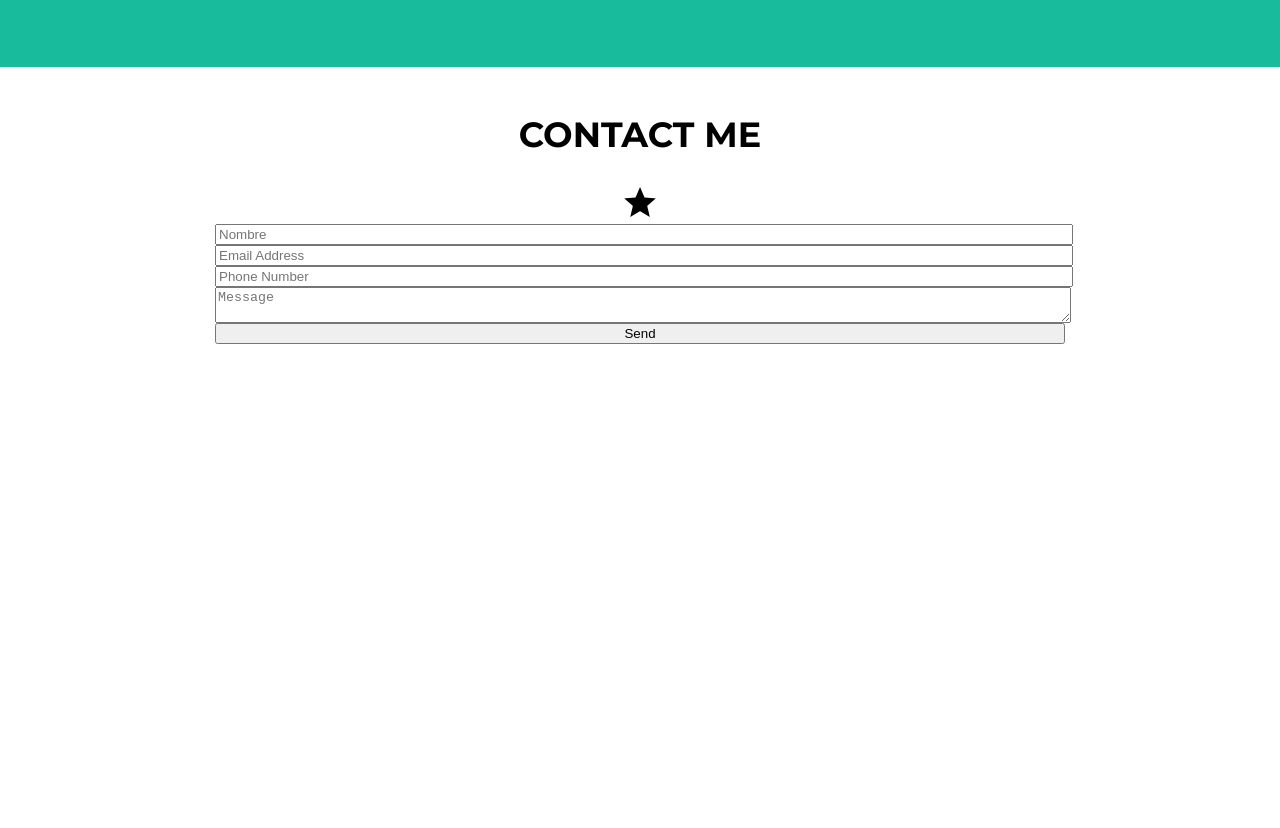
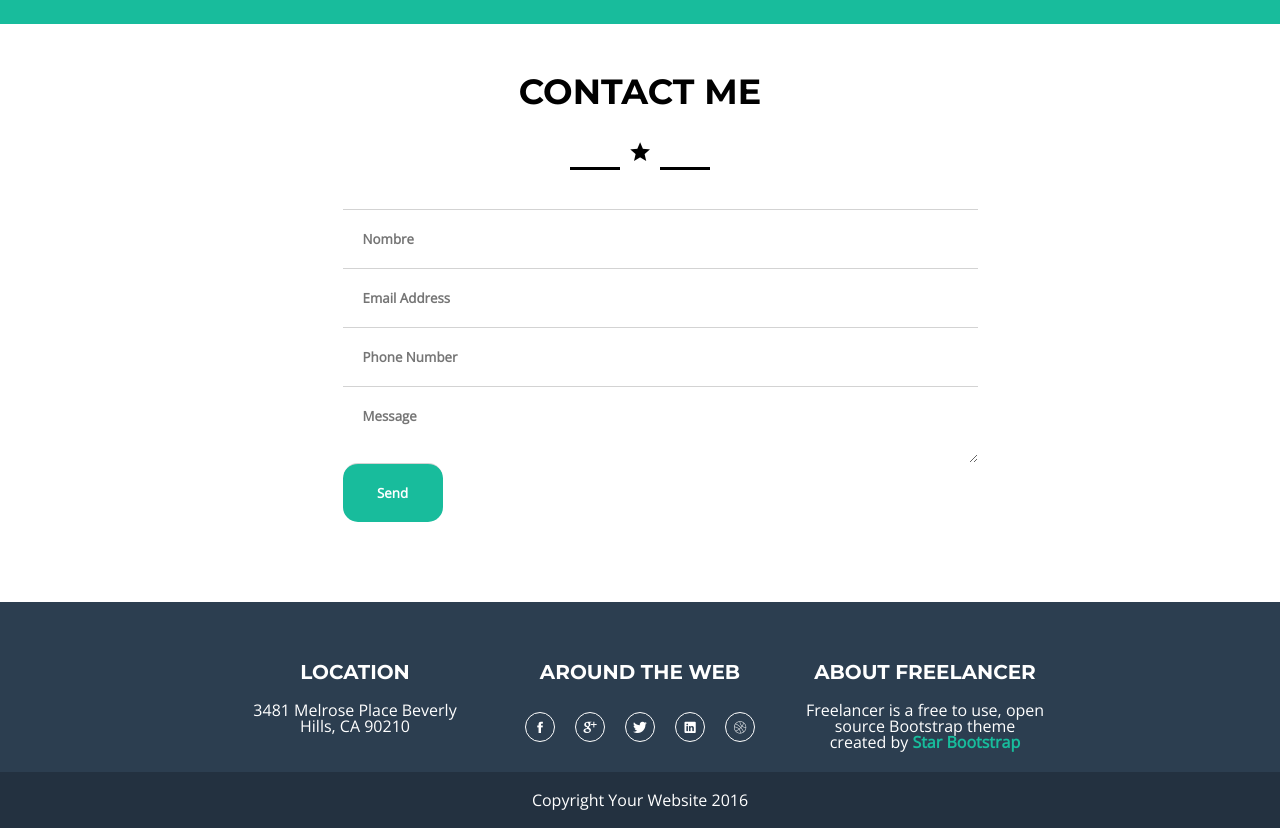
Before and after one commit to danielagaray/workshop, a plain HTML site: page index.html in a window 1280 px wide. Shown: the part 1723-2551 px from the top of the page. Before the commit the page ends 2139 px from the top, so only its background shows below. Drawn offline with nearby package versions, Linux system fonts and the light colour scheme.

Commit message:
Workshop version final

```diff
--- a/css/style.css
+++ b/css/style.css
@@ -1,3 +1,25 @@
+
+.line:before{
+
+	content: "";
+	width: 50px;
+	height: 3px;
+	background: white;
+	display: inline-block;
+	margin-bottom: 2px;
+
+}
+
+.line:after{
+
+	content: "";
+	width: 50px;
+	height: 3px;
+	background: white;
+	display: inline-block;
+	margin-bottom: 2px;
+
+}
 .contenedor{
 	max-width: 850px;
 	margin: auto;
@@ -5,6 +27,7 @@
 
 header{
 	background: #18BC9C;
+	padding-bottom: 40px;
 }
 
 header nav{
@@ -45,15 +68,39 @@ p{
 	align-items: center;
 }
 
-.headerpadding{
-	padding:90px;
-}
 
 header ul{
 	display: flex;
 	justify-content: space-around;
 	align-items: center;
 }
+
+header img{
+	padding-top: 70px;
+}
+
+.menuresp{
+	border: 1px solid white;
+	border-radius: 15px;
+	display: flex;
+	color: white;
+	align-items: center;
+	justify-content: space-between;
+	max-width: 100%;
+	padding:15px;
+	text-transform: uppercase;
+	display: none;
+}
+
+
+
+.menunavegador{
+	font-family: 'Montserrat';
+}
+
+
+
+
 /*
 .line:before{
 	content: "";
@@ -76,12 +123,39 @@ header img{
 	margin: 20px;
 }
 
-header p{
+header article p{
 	margin: 20px;
 }
 
 /*PORTFOLIO-------------------------*/
+.port li a:hover{
+	background-color:#18BC9C;
+	opacity: 0.3;
+	mix-blend-mode: multiply;
 
+}
+
+.port .line:before{
+
+	content: "";
+	width: 50px;
+	height: 3px;
+	background: black;
+	display: inline-block;
+	margin-bottom: 2px;
+
+}
+
+.port .line:after{
+
+	content: "";
+	width: 50px;
+	height: 3px;
+	background: black;
+	display: inline-block;
+	margin-bottom: 2px;
+
+}
 .imgportfolio{
 	width: 100%;
 	height: auto;
@@ -110,6 +184,7 @@ h2{
 }
 
 /*ABOUT*/
+
 
 .about{
 	background-color: #18BC9C;
@@ -163,11 +238,36 @@ h2{
 }
 
 /*CONTACT ME*/
+
+.contact .line:before{
+
+	content: "";
+	width: 50px;
+	height: 3px;
+	background: black;
+	display: inline-block;
+	margin-bottom: 2px;
+
+}
+
+.contact .line:after{
+
+	content: "";
+	width: 50px;
+	height: 3px;
+	background: black;
+	display: inline-block;
+	margin-bottom: 2px;
+
+}
+
+
 .contact{
 	text-align: center;
 	padding: 50px 0;
 	color: black;
 	font-size: 40px;
+
 }
 
 .contact form input, .contact form textarea{
@@ -175,6 +275,168 @@ h2{
 	width: 100%;
 }
 
+.formulario input, .formulario textarea{
+	padding: 20px;
+	border-style: solid hidden hidden hidden;
+	border-width: 1px;
+	border-color: lightgrey;
+	font-family: 'Open Sans';
+	font-weight: 600;
+	font-size:
+}
+
 .formulario{
+
+	width: 70%;
+    margin: auto;
+    padding: 30px 0;
+}
+
+input[type=submit]{
+
+	background-color: #18BC9C;
+	color: white;
+	border-radius: 15px;
+}
+
+form div{
+	width: 15%;
+	min-width: 100px;
+}
+
+/*FOOTER*/
+
+footer{
+	background-color: #2C3E50;
+	text-align: center;
+	color: white;
+	padding-top:40px;
+}
+
+footer article{
+	margin: 20px;
+	flex: 1;
+}
+
+.copyright{
+	background-color: #233140;
 	padding: 20px;
+	color: white;
+	font-family: 'Open Sans';
 }
+
+.futer{
+	display: flex;
+	justify-content: space-around;
+}
+
+
+
+footer ul{
+
+	display: flex;
+	font-size: 15px;
+	justify-content: center;
+
+}
+
+footer ul li{
+	padding: 10px;
+}
+
+footer a{
+	border:1px solid white;
+	border-radius: 50%;
+	height: 30px;
+	width: 30px;
+	color: white;
+	display: inline-block;
+	padding-top: 7px;
+	box-sizing: border-box;
+
+}
+
+.alink{
+	border: none;
+	text-decoration: none;
+	color: #18BC9C;
+	font-weight: 600;
+	display: inline;
+
+}
+
+footer h3{
+	margin-bottom: 20px;
+}
+
+.ion-android-star{
+	font-size: 25px;
+}
+
+
+
+/*queries*/
+
+@media screen and (max-width: 680px){
+	header ul{
+	display: none;
+	justify-content: space-around;
+	align-items: center;
+	}
+
+	.menuresp{
+		display: inline-block;
+	}
+
+	.menuresp span, .menuresp p{
+		display: inline;
+	}
+
+	.futer{
+	flex-direction: column;
+	}
+
+	.alink{
+		display: inline;
+	}
+
+	footer ul{
+		justify-content: center;
+	}
+
+
+
+}
+
+@media screen and (max-width: 450px){
+
+
+	.portfolio li{
+		display: block;
+		width: 100%;
+	}
+
+	.about div{
+	display: inline-block;
+	}
+
+	.formulario{
+		width: 100%;
+	}
+
+	.formulario input, .formulario textarea{
+		width: 100%;
+		padding: 20px 0;
+	}
+
+
+	.futer{
+	flex-direction: column;
+	}
+
+	.alink{
+		display: inline;
+	}
+
+
+}
--- a/index.html
+++ b/index.html
@@ -21,9 +21,18 @@
 					<li><a href="about.html">About</a></li>
 					<li><a href="contact.html">Contact</a></li>
 				</ul>
+
+				<div class="menuresp">
+					<p class="menunavegador">Menu</p>
+					<span class="ion-navicon-round"></span>
 				</div>
+
+
+			</div>
+
+
 		</nav>
-		<div class="contenedor headerpadding" >
+		<div class="contenedor" >
 			<article>
 				<img src="images/profile.png">
 				<h1>Nombre Apellido</h1>
@@ -32,7 +41,12 @@
 				</span>
 				<p>Web Developer - Graphic Artists - User Experience Design</p>
 			</article>
+
+
 		</div>
+
+
+
 	</header>
 
 	<section class="port">
@@ -112,6 +126,7 @@
 			<span class="line">
 					<span class="ion-android-star"></span>
 			</span>
+			<div class="formulario" >
 				<form method="POST" action="enviar.php" enctype="multipart/form-data">
 					<label for="nombre"></label>
 					<input type="text" name="nombre" placeholder="Nombre" required>
@@ -124,44 +139,64 @@
 
 					<label for="message"></label>
 					<textarea name="message" placeholder="Message"></textarea>
-
-				<input type="submit" value="Send">
+					<div>
+						<input type="submit" value="Send" ">
+					</div>
 
 
 				</form>
 			</div>
+		</div>
 	</section>
 
 	<footer>
-		<div>
+		<div class="contenedor futer">
 			<article>
 				<h3>Location</h3>
-				<p></p>
+				<p>3481 Melrose Place Beverly Hills, CA 90210</p>
 			</article>
 
-			<article>
-				<h3></h3>
+			<article class="feli">
+				<h3>Around the web</h3>
 				<nav>
 					<ul>
 						<li>
-							<a href="">
-								<span></span>
+							<a href="" >
+								<span class="ion-social-facebook"></span>
 							</a>
 						</li>
-						<li></li>
-						<li></li>
-						<li></li>
+						<li>
+							<a href="">
+								<span class="ion-social-googleplus"></span>
+							</a>
+						</li>
+						<li>
+							<a href="">
+								<span class="ion-social-twitter"></span>
+							</a>
+						</li>
+						<li>
+							<a href="">
+								<span class="ion-social-linkedin"></span>
+							</a>
+						</li>
+						<li>
+							<a href="">
+								<span class="ion-ios-basketball-outline"></span>
+							</a>
+						</li>
 
 
 					</ul>
 				</nav>
 			</article>
 			<article>
-				<h3></h3>
-				<p></p>
+				<h3>About freelancer</h3>
+				<p>Freelancer is a free to use, open source Bootstrap theme created by <a href="#" class="alink">Star Bootstrap</a></p>
 			</article>
-			<p></p>
+
 		</div>
+		<p class="copyright">Copyright Your Website 2016</p>
 
 	</footer>
 
```
Lines whose indentation alone changed are shown as unchanged.
